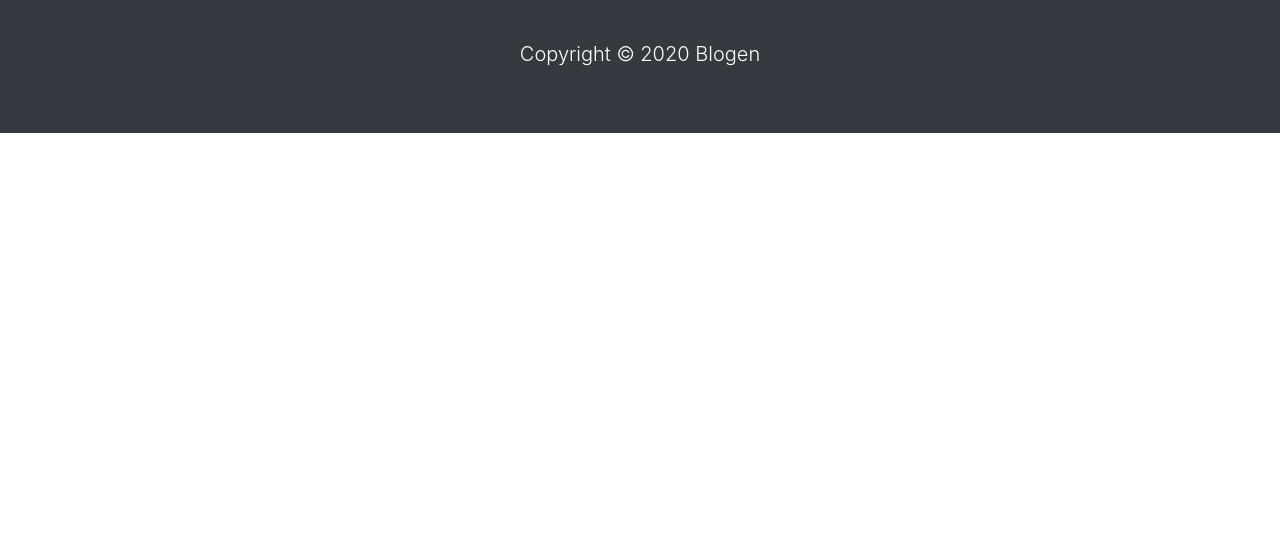
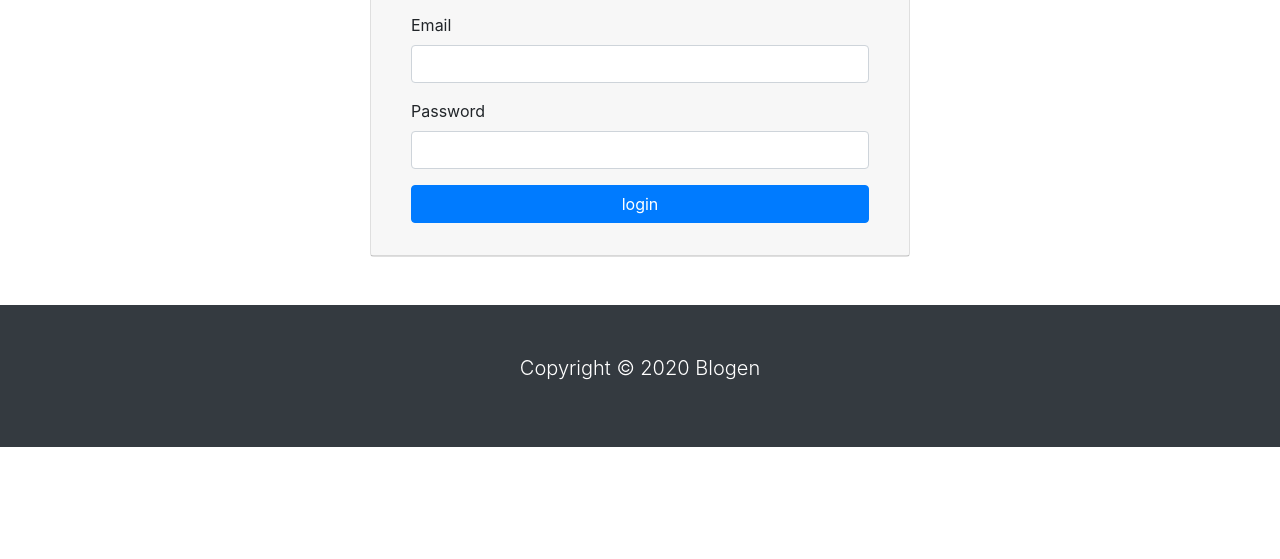
Before and after one commit to Elybourland/admin-ui-project, a plain HTML site: page login.html in a window 1280 px wide. Shown: the part 241-800 px from the top of the page. Drawn offline with nearby package versions, Linux system fonts and the light colour scheme.

Commit message:
login page

```diff
--- a/login.html
+++ b/login.html
@@ -45,8 +45,25 @@
     <section id="login">
         <div class="container">
             <div class="row">
-                <div class="col">
-
+                <div class="col-md-6 mx-auto">
+                    <div class="card">
+                        <div class="card-header">
+                            <h4>Account Login</h4>
+                            <div class="card-body">
+                                <form action="index.html">
+                                    <div class="form-group">
+                                        <label for="email">Email</label>
+                                        <input type="text" class="form-control">
+                                    </div>
+                                    <div class="form-group">
+                                        <label for="password">Password</label>
+                                        <input type="password" class="form-control">
+                                    </div>
+                                    <input type="submit" value="login" class="btn btn-primary btn-block">
+                                </form>
+                            </div>
+                        </div>
+                    </div>
                 </div>
             </div>
         </div>
```
